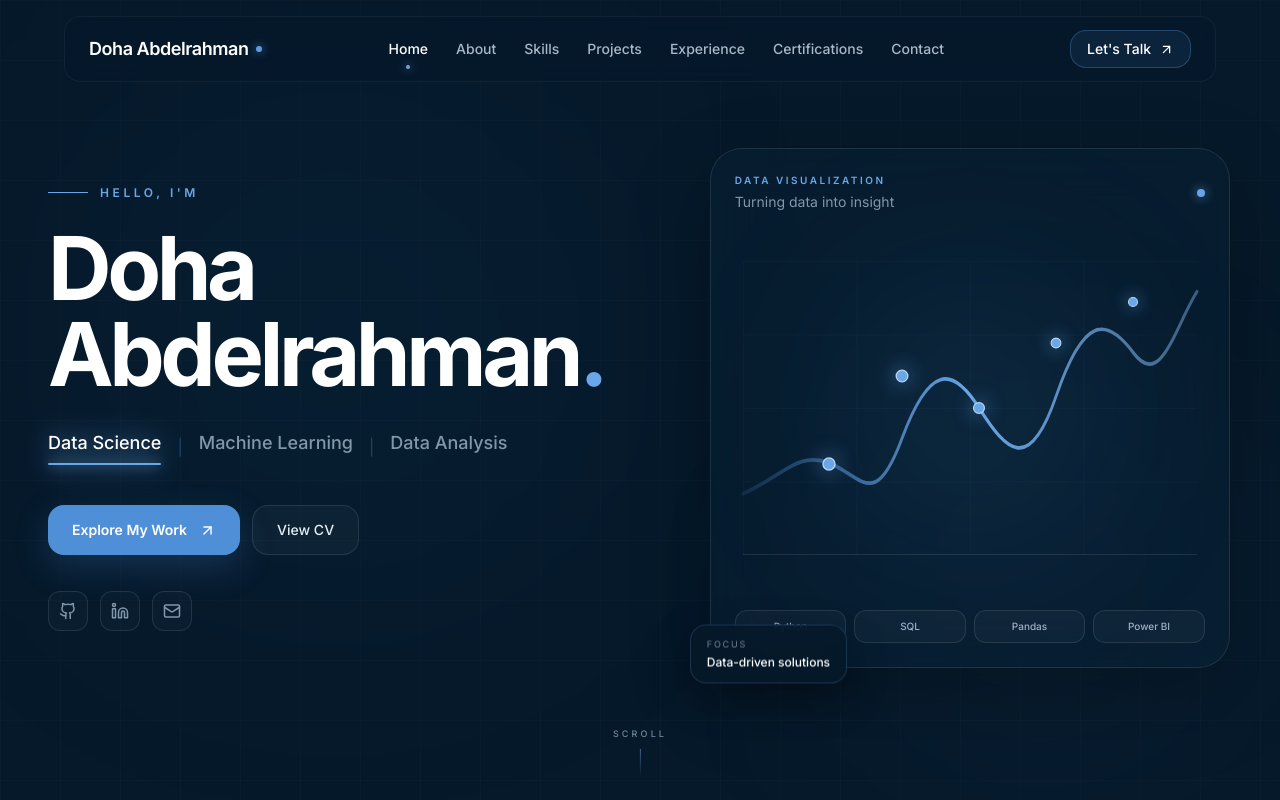
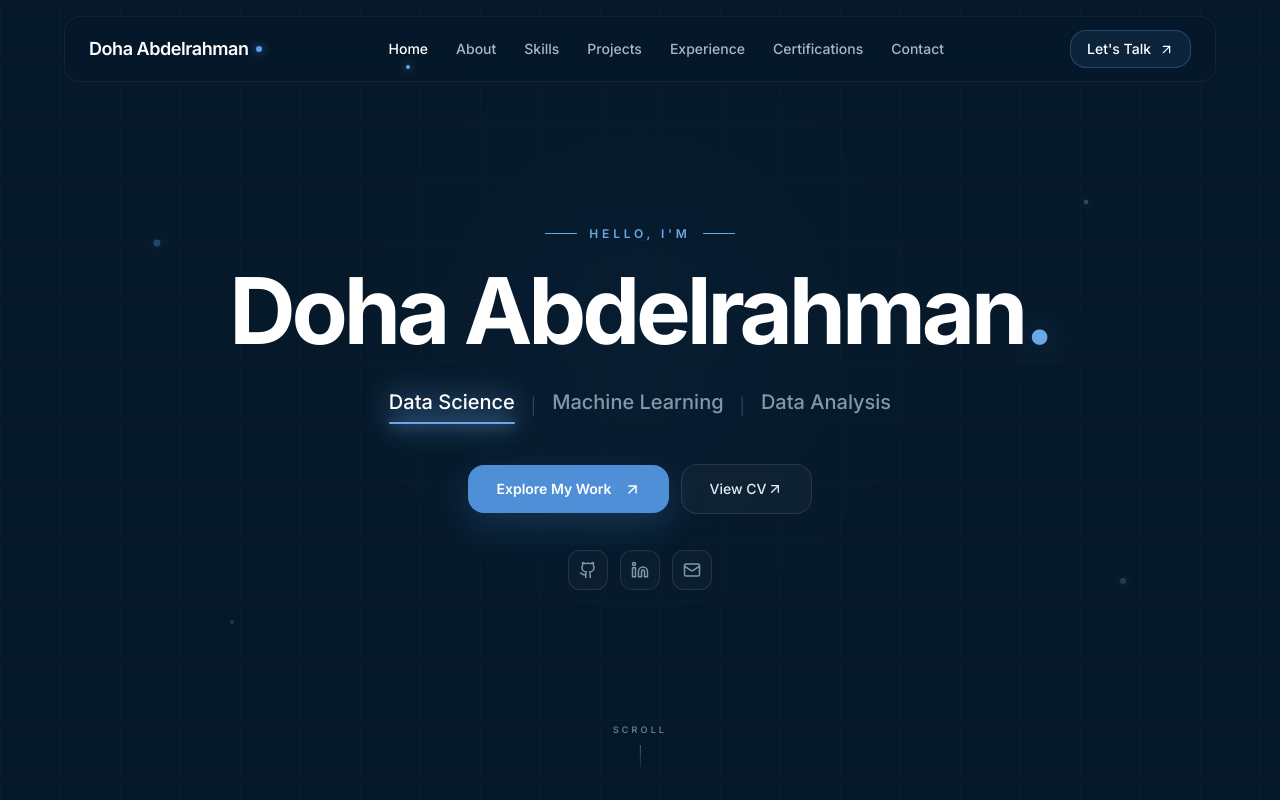
Before and after one commit to DohaAbdelrahman/Doha, a Next.js app: page / in a window 1280 px wide. Shown: the top 800 px of the page. Built offline with nearby package versions, Linux system fonts and the light colour scheme.

Commit message:
update hero

```diff
--- a/src/sections/HeroSection.tsx
+++ b/src/sections/HeroSection.tsx
@@ -7,7 +7,6 @@ import {
   Linkedin,
   Mail,
   ArrowUpRight,
-  ArrowDown,
 } from "lucide-react";
 
 import { profile } from "@/data/portfolio";
@@ -51,45 +50,136 @@ export default function HeroSection() {
       ========================================================= */}
 
       <div className="pointer-events-none absolute inset-0">
-        <div
+        {/* Main glow */}
+
+        <motion.div
           className="
             absolute
-            left-[10%]
-            top-[15%]
+            left-1/2
+            top-[42%]
             h-[420px]
             w-[420px]
+            -translate-x-1/2
+            -translate-y-1/2
             rounded-full
-            bg-[#2D78C8]/8
-            blur-[140px]
+            bg-[#4F8FD8]/8
+            blur-[130px]
           "
+          animate={{
+            scale: [1, 1.08, 1],
+            opacity: [0.45, 0.7, 0.45],
+          }}
+          transition={{
+            duration: 8,
+            repeat: Infinity,
+            ease: "easeInOut",
+          }}
         />
+
+        {/* Subtle grid */}
 
         <div
           className="
             absolute
-            bottom-[5%]
-            right-[5%]
-            h-[350px]
-            w-[350px]
-            rounded-full
-            bg-[#5B9FE3]/6
-            blur-[130px]
+            inset-0
+            opacity-[0.025]
           "
-        />
-
-        {/* subtle grid */}
-        <div
-          className="absolute inset-0 opacity-[0.025]"
           style={{
             backgroundImage:
               "linear-gradient(rgba(255,255,255,0.6) 1px, transparent 1px), linear-gradient(90deg, rgba(255,255,255,0.6) 1px, transparent 1px)",
             backgroundSize: "60px 60px",
           }}
         />
+
+        {/* Small data points */}
+
+        <motion.span
+          animate={{
+            opacity: [0.15, 0.6, 0.15],
+            scale: [1, 1.4, 1],
+          }}
+          transition={{
+            duration: 4,
+            repeat: Infinity,
+          }}
+          className="
+            absolute
+            left-[12%]
+            top-[30%]
+            h-1.5
+            w-1.5
+            rounded-full
+            bg-[#6AA7E8]
+            shadow-[0_0_12px_rgba(106,167,232,0.8)]
+          "
+        />
+
+        <motion.span
+          animate={{
+            opacity: [0.15, 0.5, 0.15],
+            scale: [1, 1.3, 1],
+          }}
+          transition={{
+            duration: 5,
+            repeat: Infinity,
+            delay: 1,
+          }}
+          className="
+            absolute
+            right-[15%]
+            top-[25%]
+            h-1
+            w-1
+            rounded-full
+            bg-[#6AA7E8]
+            shadow-[0_0_10px_rgba(106,167,232,0.8)]
+          "
+        />
+
+        <motion.span
+          animate={{
+            opacity: [0.15, 0.55, 0.15],
+          }}
+          transition={{
+            duration: 6,
+            repeat: Infinity,
+            delay: 2,
+          }}
+          className="
+            absolute
+            bottom-[22%]
+            left-[18%]
+            h-1
+            w-1
+            rounded-full
+            bg-[#6AA7E8]
+          "
+        />
+
+        <motion.span
+          animate={{
+            opacity: [0.15, 0.5, 0.15],
+          }}
+          transition={{
+            duration: 5,
+            repeat: Infinity,
+            delay: 1.5,
+          }}
+          className="
+            absolute
+            bottom-[27%]
+            right-[12%]
+            h-1.5
+            w-1.5
+            rounded-full
+            bg-[#6AA7E8]
+            shadow-[0_0_10px_rgba(106,167,232,0.8)]
+          "
+        />
       </div>
 
       {/* =========================================================
-          CONTENT
+          HERO CONTENT
       ========================================================= */}
 
       <div
@@ -100,41 +190,28 @@ export default function HeroSection() {
           flex
           min-h-screen
           w-full
-          max-w-7xl
+          max-w-6xl
           items-center
+          justify-center
           px-6
           pb-24
           pt-28
+          text-center
           sm:px-8
-          lg:px-12
         "
       >
-        <div
-          className="
-            grid
-            w-full
-            items-center
-            gap-16
+        <div className="flex w-full flex-col items-center">
 
-            lg:grid-cols-[1.05fr_0.95fr]
-            lg:gap-20
-          "
-        >
-          {/* =====================================================
-              LEFT SIDE
-          ===================================================== */}
-
-          <div>
-            {/* Intro */}
+          {/* Hello */}
 
           <motion.div
             initial={{
               opacity: 0,
-                x: -20,
+              y: 15,
             }}
             animate={{
               opacity: 1,
-                x: 0,
+              y: 0,
             }}
             transition={{
               duration: 0.6,
@@ -143,22 +220,25 @@ export default function HeroSection() {
               mb-6
               flex
               items-center
+              justify-center
               gap-3
             "
           >
-              <span className="h-px w-10 bg-[#6AA7E8]" />
+            <span className="h-px w-8 bg-[#6AA7E8]" />
 
             <span
               className="
                 text-xs
                 font-semibold
                 uppercase
-                  tracking-[0.3em]
+                tracking-[0.32em]
                 text-[#6AA7E8]
               "
             >
               Hello, I'm
             </span>
+
+            <span className="h-px w-8 bg-[#6AA7E8]" />
           </motion.div>
 
           {/* Name */}
@@ -173,28 +253,33 @@ export default function HeroSection() {
               y: 0,
             }}
             transition={{
-                duration: 0.7,
+              duration: 0.8,
               delay: 0.1,
             }}
             className="
-                max-w-3xl
               text-5xl
               font-bold
               leading-[0.98]
-                tracking-[-0.05em]
+              tracking-[-0.045em]
+              text-white
 
               sm:text-6xl
               md:text-7xl
-                lg:text-[88px]
+              lg:text-[92px]
             "
           >
-              Doha
-              <br />
-              Abdelrahman
-              <span className="text-[#6AA7E8]">.</span>
+            {profile.name}
+            <span
+              className="
+                text-[#6AA7E8]
+                drop-shadow-[0_0_20px_rgba(106,167,232,0.45)]
+              "
+            >
+              .
+            </span>
           </motion.h1>
 
-            {/* Skills */}
+          {/* Specializations */}
 
           <motion.div
             initial={{
@@ -214,6 +299,7 @@ export default function HeroSection() {
               flex
               flex-wrap
               items-center
+              justify-center
               gap-x-4
               gap-y-3
             "
@@ -231,20 +317,21 @@ export default function HeroSection() {
                     onClick={() => setActiveSkill(skill)}
                     className={`
                       relative
+                      cursor-pointer
                       pb-2
-                        text-sm
+                      text-base
                       font-medium
                       transition-all
                       duration-300
 
-                        sm:text-base
-                        md:text-lg
+                      sm:text-lg
+                      md:text-xl
 
                       ${
                         active
                           ? `
                             text-white
-                              drop-shadow-[0_0_14px_rgba(106,167,232,0.8)]
+                            drop-shadow-[0_0_14px_rgba(106,167,232,0.9)]
                           `
                           : `
                             text-[#8297AA]
@@ -266,14 +353,23 @@ export default function HeroSection() {
                           w-full
                           rounded-full
                           bg-[#6AA7E8]
-                            shadow-[0_0_12px_rgba(106,167,232,0.9)]
+                          shadow-[0_0_14px_rgba(106,167,232,0.95)]
                         "
+                        transition={{
+                          type: "spring",
+                          stiffness: 400,
+                          damping: 30,
+                        }}
                       />
                     )}
                   </button>
 
                   {index < skills.length - 1 && (
-                      <span className="text-[#5B9FE3]/30">
+                    <span
+                      className="
+                        text-[#5B9FE3]/35
+                      "
+                    >
                       |
                     </span>
                   )}
@@ -282,7 +378,7 @@ export default function HeroSection() {
             })}
           </motion.div>
 
-            {/* CTA */}
+          {/* Buttons */}
 
           <motion.div
             initial={{
@@ -301,6 +397,8 @@ export default function HeroSection() {
               mt-10
               flex
               flex-col
+              items-center
+              justify-center
               gap-3
 
               sm:flex-row
@@ -317,7 +415,7 @@ export default function HeroSection() {
                 gap-3
                 rounded-xl
                 bg-[#4F8FD8]
-                  px-6
+                px-7
                 py-3.5
                 text-sm
                 font-semibold
@@ -328,7 +426,7 @@ export default function HeroSection() {
 
                 hover:-translate-y-1
                 hover:bg-[#5B9FE3]
-                  hover:shadow-[0_18px_45px_rgba(79,143,216,0.32)]
+                hover:shadow-[0_18px_45px_rgba(79,143,216,0.3)]
               "
             >
               Explore My Work
@@ -338,49 +436,53 @@ export default function HeroSection() {
                 className="
                   transition-transform
                   duration-300
+                  group-hover:-translate-y-0.5
                   group-hover:translate-x-0.5
-                    group-hover:-translate-y-0.5
                 "
               />
             </button>
 
+
+
             <a
-                href={profile.resumeUrl}
-                download
+              href="https://drive.google.com/file/d/1vlPN2HeH4bDd-tXfGg2ckXORN8nZMT-C/view?usp=sharing"
+              target="_blank"
+              rel="noopener noreferrer"
               className="
                 inline-flex
                 items-center
                 justify-center
-                  gap-3
                 rounded-xl
                 border
                 border-white/10
                 bg-white/[0.03]
-                  px-6
+                px-7
                 py-3.5
                 text-sm
                 font-medium
                 text-[#E5EDF5]
                 transition-all
                 duration-300
-
                 hover:-translate-y-1
                 hover:border-[#6AA7E8]/40
-                  hover:bg-white/[0.06]
+                hover:bg-[#4F8FD8]/10
               "
             >
               View CV
+              <ArrowUpRight size={16} />
             </a>
           </motion.div>
 
-            {/* Social */}
+          {/* Social links */}
 
           <motion.div
             initial={{
               opacity: 0,
+              y: 10,
             }}
             animate={{
               opacity: 1,
+              y: 0,
             }}
             transition={{
               duration: 0.7,
@@ -390,6 +492,7 @@ export default function HeroSection() {
               mt-9
               flex
               items-center
+              justify-center
               gap-3
             "
           >
@@ -473,345 +576,10 @@ export default function HeroSection() {
             </a>
           </motion.div>
         </div>
-
-          {/* =====================================================
-              RIGHT SIDE — DATA VISUAL
-          ===================================================== */}
-
-          <motion.div
-            initial={{
-              opacity: 0,
-              x: 30,
-            }}
-            animate={{
-              opacity: 1,
-              x: 0,
-            }}
-            transition={{
-              duration: 0.8,
-              delay: 0.25,
-            }}
-            className="
-              relative
-              mx-auto
-              w-full
-              max-w-[520px]
-            "
-          >
-            {/* Main visual */}
-
-            <div
-              className="
-                relative
-                aspect-square
-                overflow-hidden
-                rounded-[32px]
-                border
-                border-white/10
-                bg-[#0A2237]/45
-                backdrop-blur-xl
-                shadow-[0_30px_80px_rgba(0,0,0,0.25)]
-              "
-            >
-              {/* inner glow */}
-
-              <div
-                className="
-                  pointer-events-none
-                  absolute
-                  left-1/2
-                  top-1/2
-                  h-64
-                  w-64
-                  -translate-x-1/2
-                  -translate-y-1/2
-                  rounded-full
-                  bg-[#4F8FD8]/10
-                  blur-[90px]
-                "
-              />
-
-              {/* Header */}
-
-              <div
-                className="
-                  absolute
-                  left-6
-                  right-6
-                  top-6
-                  flex
-                  items-center
-                  justify-between
-                "
-              >
-                <div>
-                  <p
-                    className="
-                      text-[10px]
-                      font-semibold
-                      uppercase
-                      tracking-[0.25em]
-                      text-[#6AA7E8]
-                    "
-                  >
-                    Data Visualization
-                  </p>
-
-                  <p className="mt-1 text-sm text-[#8297AA]">
-                    Turning data into insight
-                  </p>
-                </div>
-
-                <motion.span
-                  animate={{
-                    opacity: [0.4, 1, 0.4],
-                  }}
-                  transition={{
-                    duration: 2,
-                    repeat: Infinity,
-                  }}
-                  className="
-                    h-2
-                    w-2
-                    rounded-full
-                    bg-[#6AA7E8]
-                    shadow-[0_0_12px_rgba(106,167,232,0.9)]
-                  "
-                />
-              </div>
-
-              {/* Chart */}
-
-              <div
-                className="
-                  absolute
-                  left-8
-                  right-8
-                  top-28
-                  bottom-28
-                "
-              >
-                {/* grid */}
-
-                <div
-                  className="
-                    absolute
-                    inset-0
-                    opacity-30
-                  "
-                  style={{
-                    backgroundImage:
-                      "linear-gradient(rgba(127,178,229,0.12) 1px, transparent 1px), linear-gradient(90deg, rgba(127,178,229,0.12) 1px, transparent 1px)",
-                    backgroundSize: "25% 25%",
-                  }}
-                />
-
-                {/* horizontal baseline */}
-
-                <div
-                  className="
-                    absolute
-                    bottom-0
-                    left-0
-                    right-0
-                    h-px
-                    bg-white/10
-                  "
-                />
-
-                {/* animated line */}
-
-                <svg
-                  viewBox="0 0 500 240"
-                  className="
-                    absolute
-                    inset-0
-                    h-full
-                    w-full
-                    overflow-visible
-                  "
-                  preserveAspectRatio="none"
-                >
-                  <defs>
-                    <linearGradient
-                      id="dataGradient"
-                      x1="0%"
-                      y1="0%"
-                      x2="100%"
-                      y2="0%"
-                    >
-                      <stop
-                        offset="0%"
-                        stopColor="#4F8FD8"
-                        stopOpacity="0.15"
-                      />
-
-                      <stop
-                        offset="50%"
-                        stopColor="#6AA7E8"
-                        stopOpacity="1"
-                      />
-
-                      <stop
-                        offset="100%"
-                        stopColor="#7FB2E5"
-                        stopOpacity="0.45"
-                      />
-                    </linearGradient>
-                  </defs>
-
-                  <motion.path
-                    d="
-                      M 0 190
-                      C 45 175, 60 155, 95 165
-                      S 145 205, 175 145
-                      S 230 85, 260 120
-                      S 315 175, 345 110
-                      S 400 45, 430 75
-                      S 475 55, 500 25
-                    "
-                    fill="none"
-                    stroke="url(#dataGradient)"
-                    strokeWidth="3"
-                    strokeLinecap="round"
-                    initial={{
-                      pathLength: 0,
-                      opacity: 0,
-                    }}
-                    animate={{
-                      pathLength: 1,
-                      opacity: 1,
-                    }}
-                    transition={{
-                      duration: 2,
-                      delay: 0.7,
-                      ease: "easeOut",
-                    }}
-                  />
-                </svg>
-
-                {/* Data points */}
-
-                {[
-                  { left: "19%", top: "69%" },
-                  { left: "35%", top: "39%" },
-                  { left: "52%", top: "50%" },
-                  { left: "69%", top: "28%" },
-                  { left: "86%", top: "14%" },
-                ].map((point, index) => (
-                  <motion.span
-                    key={index}
-                    className="
-                      absolute
-                      h-2.5
-                      w-2.5
-                      -translate-x-1/2
-                      -translate-y-1/2
-                      rounded-full
-                      border
-                      border-[#B8D7F2]
-                      bg-[#6AA7E8]
-                      shadow-[0_0_16px_rgba(106,167,232,0.8)]
-                    "
-                    style={{
-                      left: point.left,
-                      top: point.top,
-                    }}
-                    animate={{
-                      scale: [1, 1.35, 1],
-                    }}
-                    transition={{
-                      duration: 2,
-                      repeat: Infinity,
-                      delay: index * 0.25,
-                    }}
-                  />
-                ))}
-              </div>
-
-              {/* Bottom skills */}
-
-              <div
-                className="
-                  absolute
-                  bottom-6
-                  left-6
-                  right-6
-                  grid
-                  grid-cols-4
-                  gap-2
-                "
-              >
-                {["Python", "SQL", "Pandas", "Power BI"].map(
-                  (tool) => (
-                    <div
-                      key={tool}
-                      className="
-                        rounded-lg
-                        border
-                        border-white/10
-                        bg-white/[0.03]
-                        px-2
-                        py-2
-                        text-center
-                        text-[10px]
-                        font-medium
-                        text-[#9FB2C4]
-                      "
-                    >
-                      {tool}
-                    </div>
-                  )
-                )}
-              </div>
-            </div>
-
-            {/* Floating label */}
-
-            <motion.div
-              animate={{
-                y: [0, -8, 0],
-              }}
-              transition={{
-                duration: 4,
-                repeat: Infinity,
-                ease: "easeInOut",
-              }}
-              className="
-                absolute
-                -bottom-5
-                -left-5
-                rounded-xl
-                border
-                border-[#6AA7E8]/20
-                bg-[#06192A]/90
-                px-4
-                py-3
-                shadow-[0_15px_40px_rgba(0,0,0,0.3)]
-                backdrop-blur-xl
-              "
-            >
-              <p
-                className="
-                  text-[9px]
-                  uppercase
-                  tracking-[0.2em]
-                  text-[#71879A]
-                "
-              >
-                Focus
-              </p>
-
-              <p className="mt-1 text-xs font-medium text-white">
-                Data-driven solutions
-              </p>
-            </motion.div>
-          </motion.div>
-        </div>
       </div>
 
       {/* =========================================================
-          SCROLL
+          SCROLL INDICATOR
       ========================================================= */}
 
       <motion.button
@@ -825,29 +593,22 @@ export default function HeroSection() {
         }}
         transition={{
           duration: 0.8,
-          delay: 1.2,
+          delay: 1,
         }}
         aria-label="Scroll to About section"
         className="
           absolute
-          bottom-6
+          bottom-7
           left-1/2
           z-20
           -translate-x-1/2
+          text-[#71879A]
           transition-colors
           duration-300
           hover:text-[#6AA7E8]
         "
       >
-        <div
-          className="
-            flex
-            flex-col
-            items-center
-            gap-2
-            text-[#71879A]
-          "
-        >
+        <div className="flex flex-col items-center gap-2">
           <span
             className="
               text-[9px]
@@ -859,10 +620,10 @@ export default function HeroSection() {
             Scroll
           </span>
 
-          <motion.div
+          <motion.span
             animate={{
               y: [0, 5, 0],
-              opacity: [0.45, 1, 0.45],
+              opacity: [0.4, 1, 0.4],
             }}
             transition={{
               duration: 1.8,
```
Lines whose indentation alone changed are shown as unchanged.
